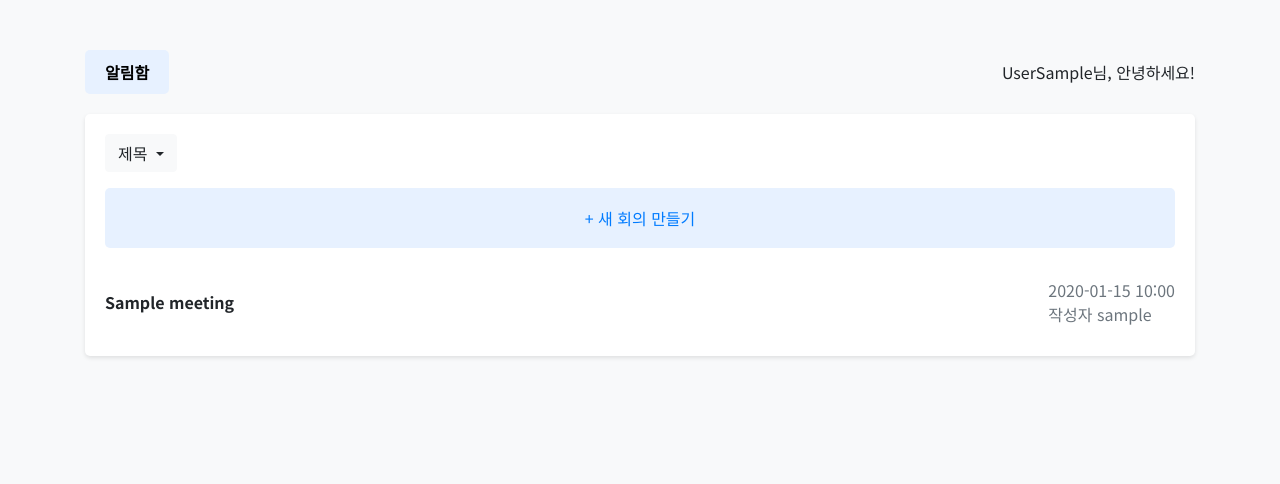
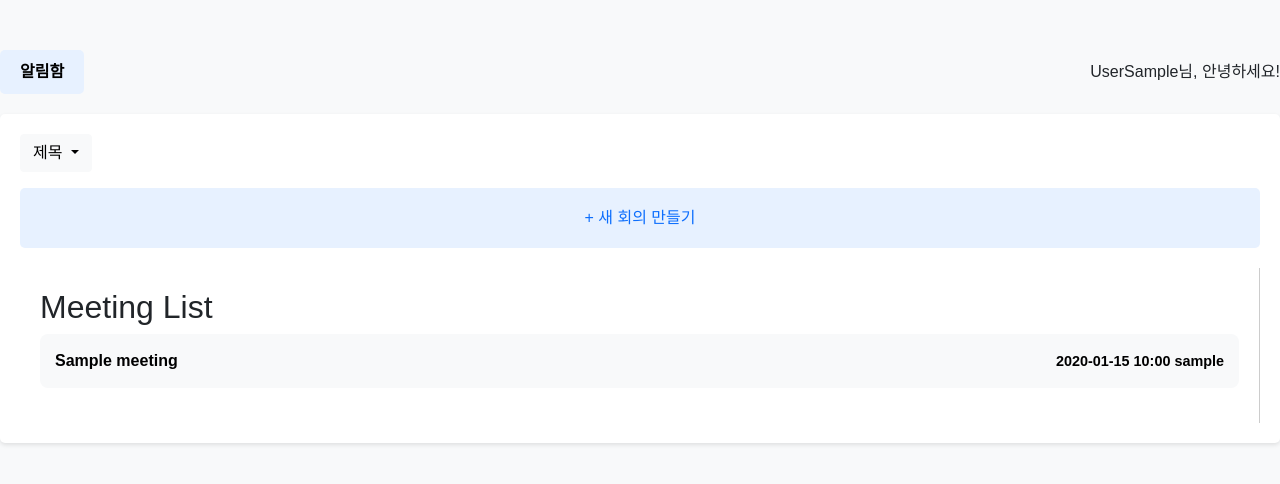
Before and after one commit to SKNETWORKS-FAMILY-AICAMP/SKN02-FINAL-3Team, a Django app: page /main/ in a window 1280 px wide. Shown: the top 484 px of the page. Run offline with Django 5.2, Linux system fonts and the light colour scheme; a user stored in the database is signed in; tables that the repository leaves empty hold one stand-in row (values such as "Sample post"); some libraries are stand-ins or nearby versions.

Commit message:
메인 페이지 요약본 팝업 만들기

```diff
--- a/meeting/static/meeting/css/main.css
+++ b/meeting/static/meeting/css/main.css
@@ -2,7 +2,7 @@ body {
         font-family: "Noto Sans KR", sans-serif;
         background-color: #f8f9fa;
       }
-      .container {
+      .main-container {
         margin-top: 50px;
       }
       .header {
@@ -24,12 +24,54 @@ body {
         box-shadow: 0 2px 4px rgba(0, 0, 0, 0.1);
         padding: 20px;
       }
-      .meeting-item {
+      .list-container {
+        width: 100%;
+        border-right: 1px solid #ccc;
+        overflow-y: auto;
+        padding: 20px;
+        transition: width 0.3s ease;
+      }
+      .list-container.split-view {
+        width: 30%;
+      }
+      .details-container {
+        width: 70%;
+        padding: 20px;
+        display: none;
+        background-color: #f4f4f4;
+        transition: transform 0.3s ease;
+        position: fixed;
+        top: 0;
+        right: 0;
+        height: 100%;
+        box-shadow: -2px 0 5px rgba(0,0,0,0.1);
+      }
+      .details-container.open {
+        display: block;
+      }
+      .list-item {
         display: flex;
         justify-content: space-between;
         align-items: center;
-        padding: 10px 0;
-        border-bottom: 1px solid #e9ecef;
+        padding: 15px;
+        margin-bottom: 15px;
+        background-color: #f8f9fa;
+        color: black;
+        cursor: pointer;
+        border-radius: 8px;
+        border: none;
+        font-size: 1em;
+        font-weight: bold;
+        transition: background-color 0.3s ease;
+      }
+      .list-item:hover {
+        background-color: #0056b3;
+      }
+      .list-item-title {
+        font-weight: bold;
+      }
+      .list-item-info {
+        font-size: 0.9em;
       }
       .meeting-item:last-child {
         border-bottom: none;
--- a/meeting/templates/main.html
+++ b/meeting/templates/main.html
@@ -1,82 +1,20 @@
 <!DOCTYPE html>
+{% load static %}
 <html lang="ko">
   <head>
     <meta charset="UTF-8" />
     <meta name="viewport" content="width=device-width, initial-scale=1.0" />
-    <title>Meeting List</title>
+    <title>Split View Meeting List</title>
+    <link href="{% static 'meeting/bootstrap/bootstrap.css' %}" rel="stylesheet" media="screen">
     <link
-      href="https://fonts.googleapis.com/css2?family=Noto+Sans+KR:wght@400;700&display=swap"
+      href="https://fonts.googleapis.com/css2?family=Roboto:wght@400;700&display=swap"
       rel="stylesheet"
     />
-    <link
-      href="https://stackpath.bootstrapcdn.com/bootstrap/4.5.2/css/bootstrap.min.css"
-      rel="stylesheet"
-    />
-    <style>
-      body {
-        font-family: "Noto Sans KR", sans-serif;
-        background-color: #f8f9fa;
-      }
-      .container {
-        margin-top: 50px;
-      }
-      .header {
-        display: flex;
-        justify-content: space-between;
-        align-items: center;
-        margin-bottom: 20px;
-      }
-      .header button {
-        background-color: #e7f1ff;
-        border: none;
-        padding: 10px 20px;
-        border-radius: 5px;
-        font-weight: bold;
-      }
-      .meeting-list {
-        background-color: #ffffff;
-        border-radius: 5px;
-        box-shadow: 0 2px 4px rgba(0, 0, 0, 0.1);
-        padding: 20px;
-      }
-      .meeting-item {
-        display: flex;
-        justify-content: space-between;
-        align-items: center;
-        padding: 10px 0;
-        border-bottom: 1px solid #e9ecef;
-        cursor: pointer;
-        transition: background-color 0.3s;
-      }
-      .meeting-item:hover {
-        background-color: #f0f0f0;
-      }
-      .meeting-item:last-child {
-        border-bottom: none;
-      }
-      .meeting-item .title {
-        font-weight: bold;
-      }
-      .meeting-item .date {
-        color: #6c757d;
-      }
-      .create-meeting {
-        display: flex;
-        justify-content: center;
-        align-items: center;
-        background-color: #e7f1ff;
-        padding: 10px;
-        border-radius: 5px;
-        margin-bottom: 20px;
-        cursor: pointer;
-      }
-      .create-meeting:hover {
-        background-color: #d0e4ff;
-      }
-    </style>
+    <script src="https://code.jquery.com/jquery-3.5.1.min.js"></script>
+    <link rel="stylesheet" href="{% static 'meeting/css/main.css' %}" media="screen">
   </head>
   <body>
-    <div class="container">
+    <div class="main-container">
         <div class="header">
           <button>알림함</button>
           {% if user.is_authenticated %}
@@ -109,23 +47,52 @@
           <div class="create-meeting">
             <a class="nav-link" href="{% url 'recording' %}">+ 새 회의 만들기</a>
           </div>
+
+        <div class="list-container" id="list-container">
+            <h2>Meeting List</h2>
+            <div id="list-items">
                 {% for meeting in meetings %}
-        <div
-          class="meeting-item"
-          onclick="location.href='{% url 'meeting_summary' meeting.id %}'"
-        >
-          <div class="title">{{ meeting.title }}</div>
-          <div class="date">
-            {{ meeting.started_at|date:"Y-m-d H:i" }}<br />작성자 {{ meeting.host }}
-          </div>
+                    <div class="list-item" onclick="toggleDetails('{{ meeting.title|escapejs }}', '{{ meeting.started_at|date:"Y-m-d H:i"|escapejs }}', '{{ meeting.host|escapejs }}')">
+                        <span class="list-item-title">{{ meeting.title }}</span>
+                        <span class="list-item-info">{{ meeting.started_at|date:"Y-m-d H:i" }} {{ meeting.host }}</span>
                     </div>
                 {% endfor %}
             </div>
         </div>
-    <script src="https://code.jquery.com/jquery-3.5.1.min.js"></script>
-    <script src="https://stackpath.bootstrapcdn.com/bootstrap/4.5.2/js/bootstrap.min.js"></script>
+
+        <div class="details-container" id="details">
+            <h2 id="details-title">요약본</h2>
+            <p id="details-content">Select an item from the list to see more details here.</p>
+        </div>
+    </div>
+
+
+
     <script>
-      $(document).ready(function () {
+      let currentItem = null;
+
+      function toggleDetails(title, startedAt, host) {
+            const listContainer = document.getElementById('list-container');
+            const detailsContainer = document.getElementById('details');
+            const detailsTitle = document.getElementById('details-title');
+            const detailsContent = document.getElementById('details-content');
+
+            if (currentItem === title) {
+                // Hide the details if the same item is clicked again
+                detailsContainer.classList.remove('open');
+                listContainer.classList.remove('split-view');
+                currentItem = null;
+            } else {
+                // Show the details of the selected item
+                detailsTitle.innerText = title;
+                detailsContent.innerText = `Title: ${title}\nStarted at: ${startedAt}\nHost: ${host}`;
+                detailsContainer.classList.add('open');
+                listContainer.classList.add('split-view');
+                currentItem = title;
+            }
+        }
+
+
         $("#search-title").click(function () {
           const query = prompt("검색할 제목을 입력하세요:");
           if (query) {
@@ -165,7 +132,7 @@
               .append("<div>요약문 검색 결과: " + query + "</div>");
           }
         });
-      });
+
     </script>
   </body>
 </html>
```
Also changed, not shown: meeting/static/meeting/css/main1.css (added, +54 -0 lines), templates/example.html (added, +91 -0 lines), meeting/migrations/0015_meeting_minutes_notification_participant_and_more.py (added), 1 other file. Lines whose indentation alone changed are shown as unchanged.
